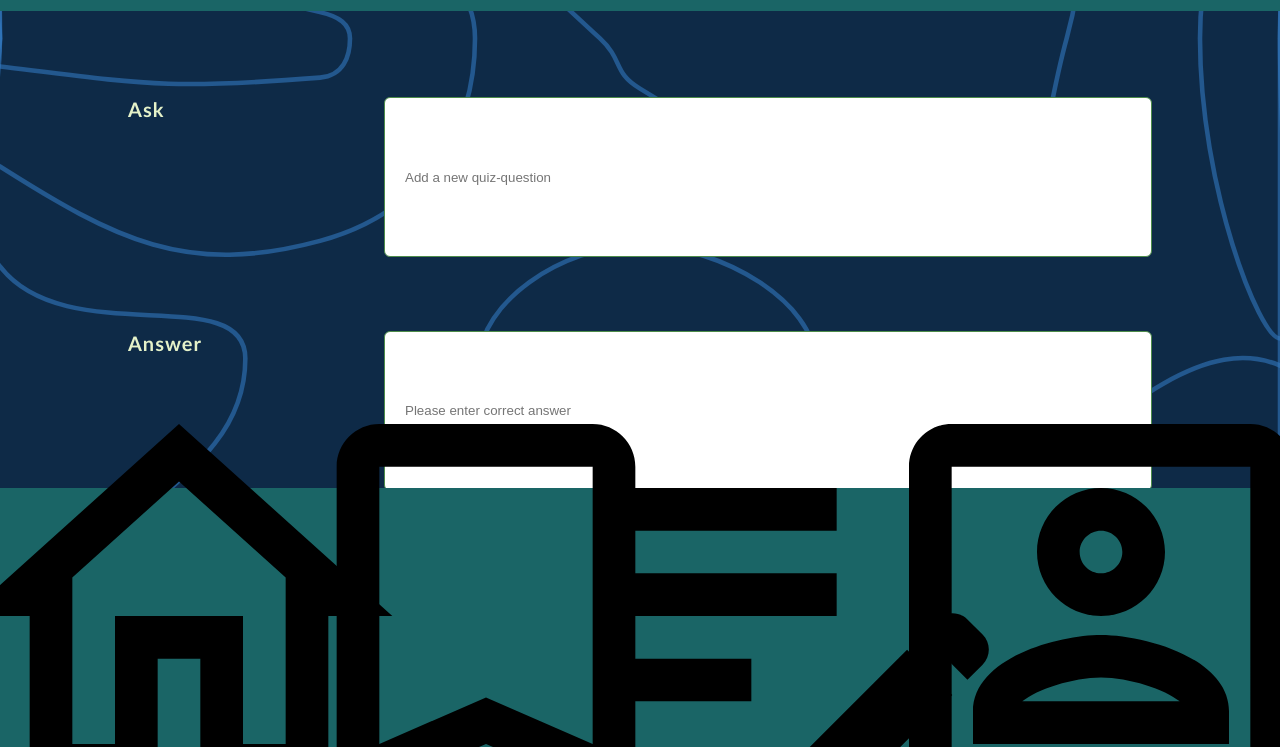
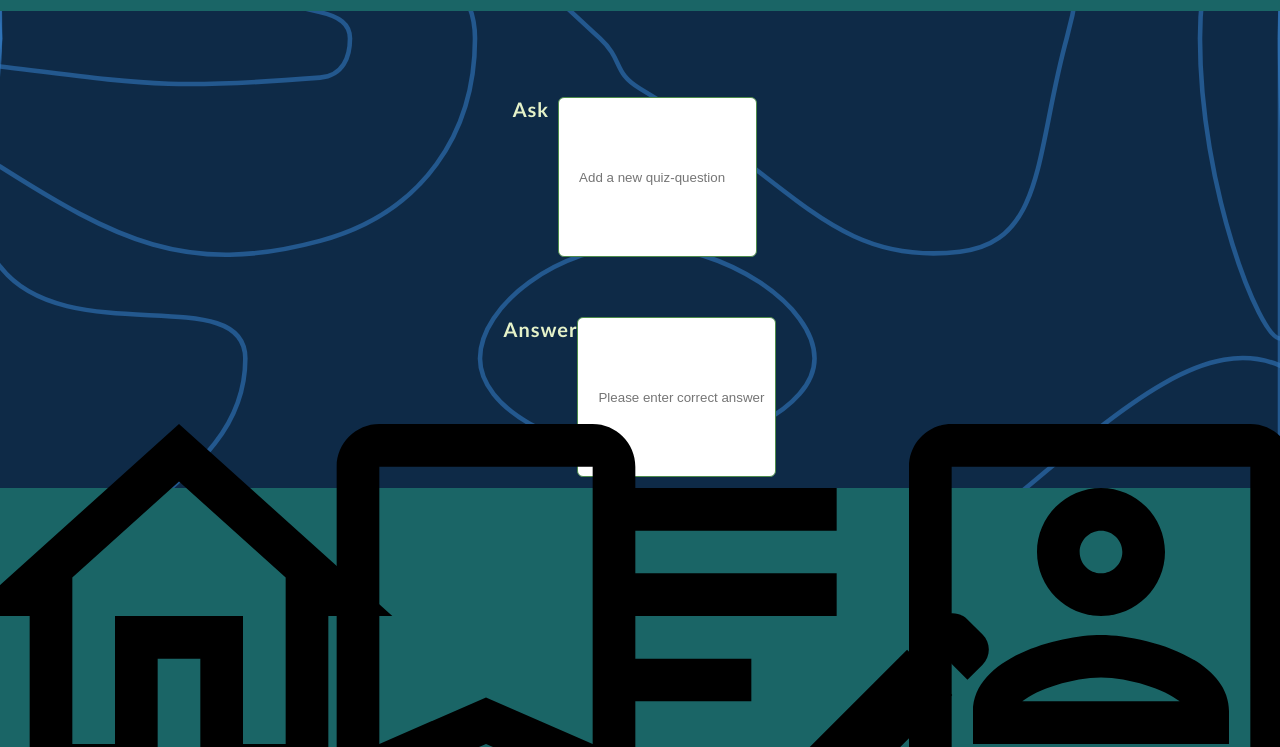
Before and after one commit to UrsulaMontag/quiz-app, a website: page create.html in a window 1280 px wide. Shown: the part 53-800 px from the top of the page. Drawn offline with Linux system fonts and the light colour scheme.

Commit message:
Initiate js create-form

```diff
--- a/css/form/form.css
+++ b/css/form/form.css
@@ -1,31 +1,23 @@
-.form {
+.form__area {
   display: flex;
-  flex-direction: column;
-  justify-content: space-between;
-  align-items: center;
+  _gap: 2rem;
+  flex-wrap: wrap;
+  _align-items: center;
 
-  position: relative;
-
-  min-width: 80vw;
-  min-height: 100vh;
-
+  max-width: 80vw;
   padding: 3rem 0;
 }
 
 .form__label {
-  position: absolute;
-  left: 0;
+  min-width: 20%;
 
   font-size: 2rem;
   font-weight: bold;
 }
 
 .form__field {
-  min-width: 60vw;
+  min-width: 60%;
   min-height: 20vh;
-
-  position: absolute;
-  right: 0;
 
   border: 1px solid var(--outline-dark);
   border-radius: 6px;
```
Also changed, not shown: css/form/form.js (added, +12 -0 lines), index.html (+9 -7 lines), script.js (+3 -4 lines).
